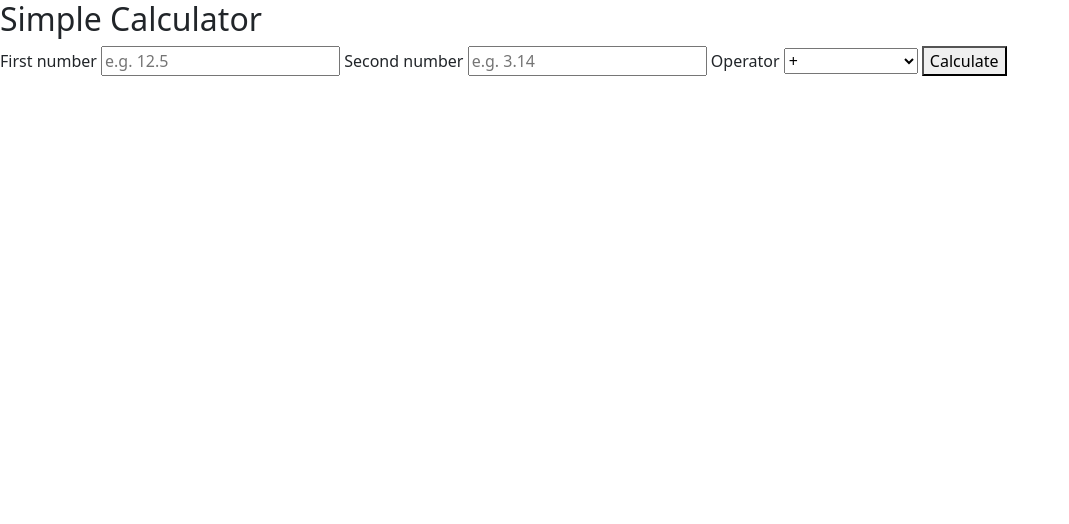
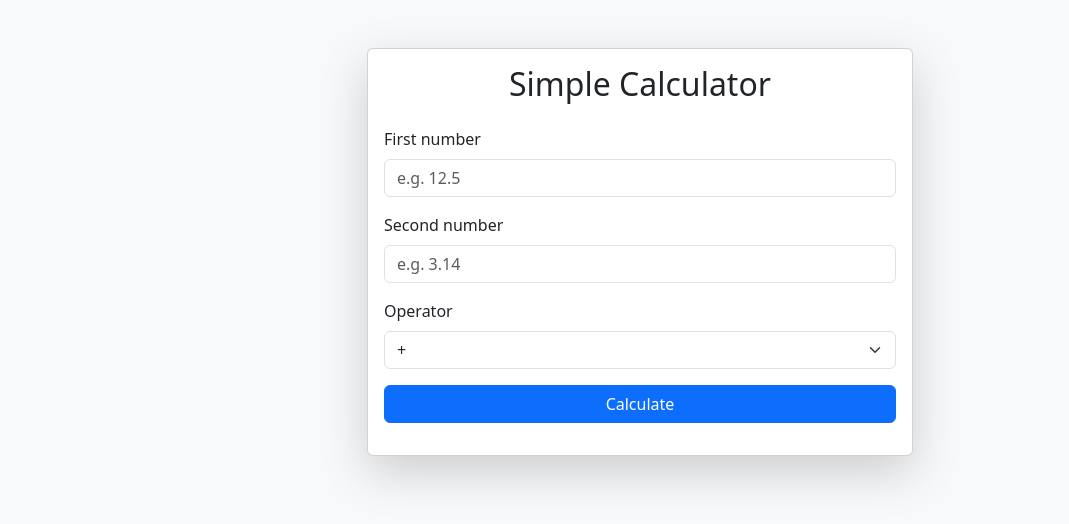
Before and after one commit to crestadev/Calculator, a Django app: page / in a window 1280 px wide. Shown: the top 524 px of the page, without its empty margins (0-1069 px from the left). Run offline with Django 5.2, Linux system fonts and the light colour scheme.

Commit message:
Updated body in templates of calculator.html

```diff
--- a/templates/calculator.html
+++ b/templates/calculator.html
@@ -7,20 +7,29 @@
     <link href="https://cdn.jsdelivr.net/npm/bootstrap@5.3.3/dist/css/bootstrap.min.css" rel="stylesheet">
   </head>
 
-<body>
-  <div class="calc-container">
-    <h2>Simple Calculator</h2>
+  <body class="bg-light">
+    <div class="container mt-5">
+      <div class="row justify-content-center">
+        <div class="col-md-6">
+          <div class="card shadow-lg">
+            <div class="card-body">
+              <h2 class="card-title text-center mb-4">Simple Calculator</h2>
 
-    <form method="post">
+              <form method="post" class="mb-3">
                 {% csrf_token %}
-      <label>First number</label>
-      <input type="number" step="any" name="num1" placeholder="e.g. 12.5" required>
+                <div class="mb-3">
+                  <label class="form-label">First number</label>
+                  <input type="number" step="any" name="num1" class="form-control" placeholder="e.g. 12.5" required>
+                </div>
 
-      <label>Second number</label>
-      <input type="number" step="any" name="num2" placeholder="e.g. 3.14" required>
+                <div class="mb-3">
+                  <label class="form-label">Second number</label>
+                  <input type="number" step="any" name="num2" class="form-control" placeholder="e.g. 3.14" required>
+                </div>
 
-      <label>Operator</label>
-        <select name="operator">
+                <div class="mb-3">
+                  <label class="form-label">Operator</label>
+                  <select name="operator" class="form-select">
                     <option value="+">+</option>
                     <option value="-">-</option>
                     <option value="*">×</option>
@@ -32,30 +41,33 @@
                     <option value="cos">cos(x)</option>
                     <option value="tan">tan(x)</option>
                   </select>
+                </div>
 
-
-      <button type="submit">Calculate</button>
+                <button type="submit" class="btn btn-primary w-100">Calculate</button>
               </form>
 
               {% if result is not None %}
-      <div class="result"><strong>Result:</strong> {{ result }}</div>
+                <div class="alert alert-success"><strong>Result:</strong> {{ result }}</div>
               {% endif %}
 
               {% if error %}
-      <div class="error"><strong>{{ error }}</strong></div>
+                <div class="alert alert-danger"><strong>{{ error }}</strong></div>
               {% endif %}
 
               {% if history %}
-    <div class="result" style="margin-top:20px;">
-      <h3>History (last {{ history|length }}):</h3>
-      <ul>
+                <h5>History (last {{ history|length }}):</h5>
+                <ul class="list-group mb-3">
                   {% for entry in history %}
-          <li>{{ entry }}</li>
+                    <li class="list-group-item">{{ entry }}</li>
                   {% endfor %}
                 </ul>
+              {% endif %}
             </div>
-      {% endif %}
+          </div>
+        </div>
+      </div>
+    </div>
 
-  </div>
+    <script src="https://cdn.jsdelivr.net/npm/bootstrap@5.3.3/dist/js/bootstrap.bundle.min.js"></script>
   </body>
 </html>
```
Lines whose indentation alone changed are shown as unchanged.
